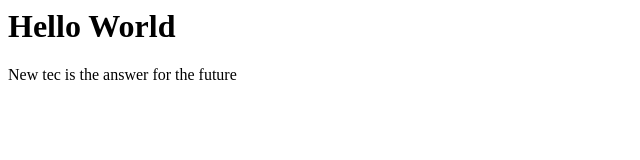
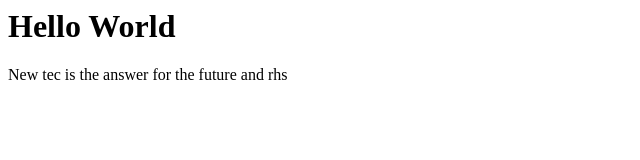
Before and after one commit to yasmineezequiel/ITP_August19.github.io, a plain HTML site: page index.html in a window 1280 px wide. Shown: the full height of the page, 0-640 px from the left. Drawn offline with Linux system fonts and the light colour scheme.

Commit message:
Adding new fetures into index html

```diff
--- a/index.html
+++ b/index.html
@@ -1,2 +1,2 @@
 <h1>Hello World</h1>
-<p>New tec is the answer for the future</p>
+<p>New tec is the answer for the future and rhs</p>
```
